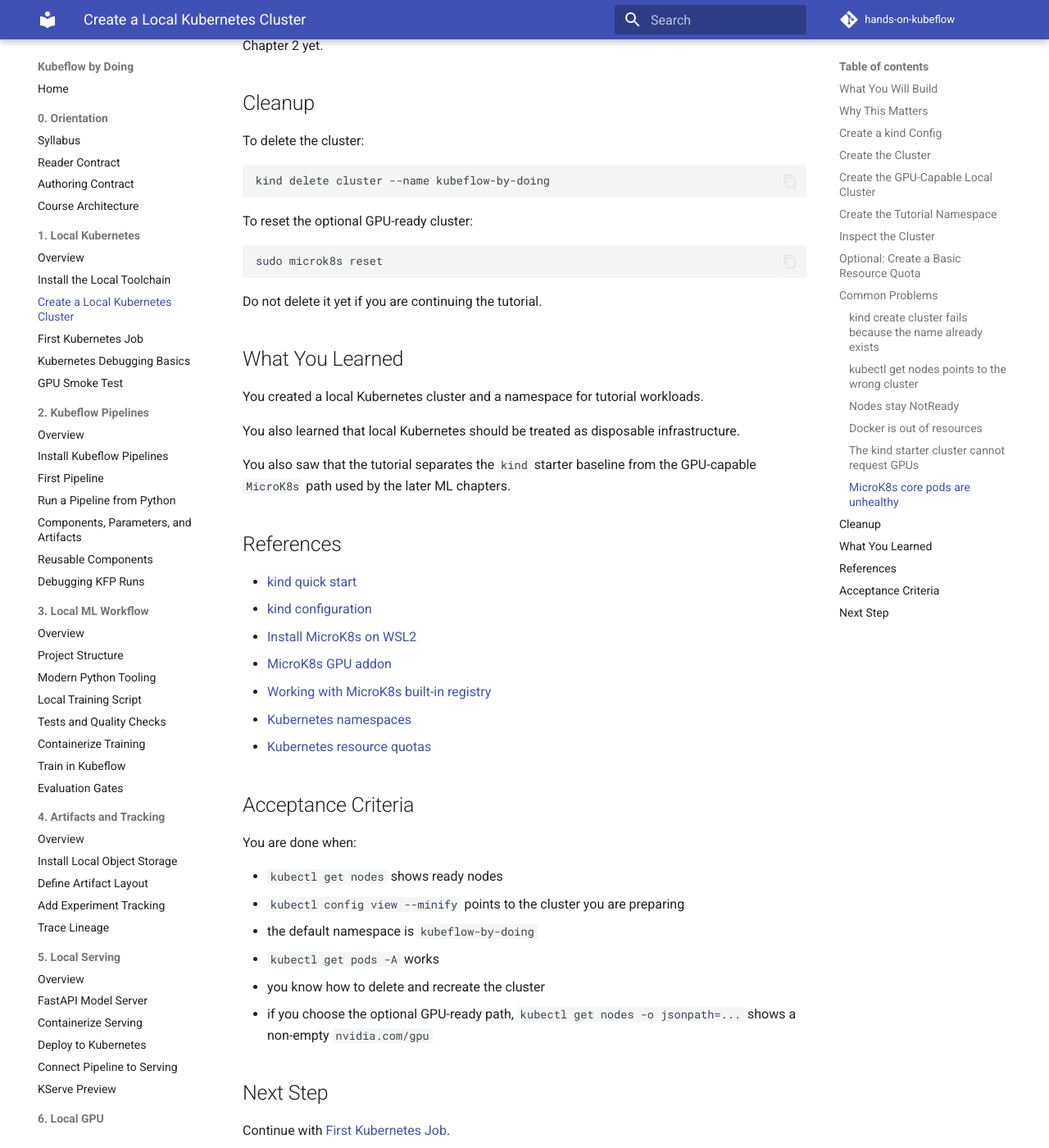
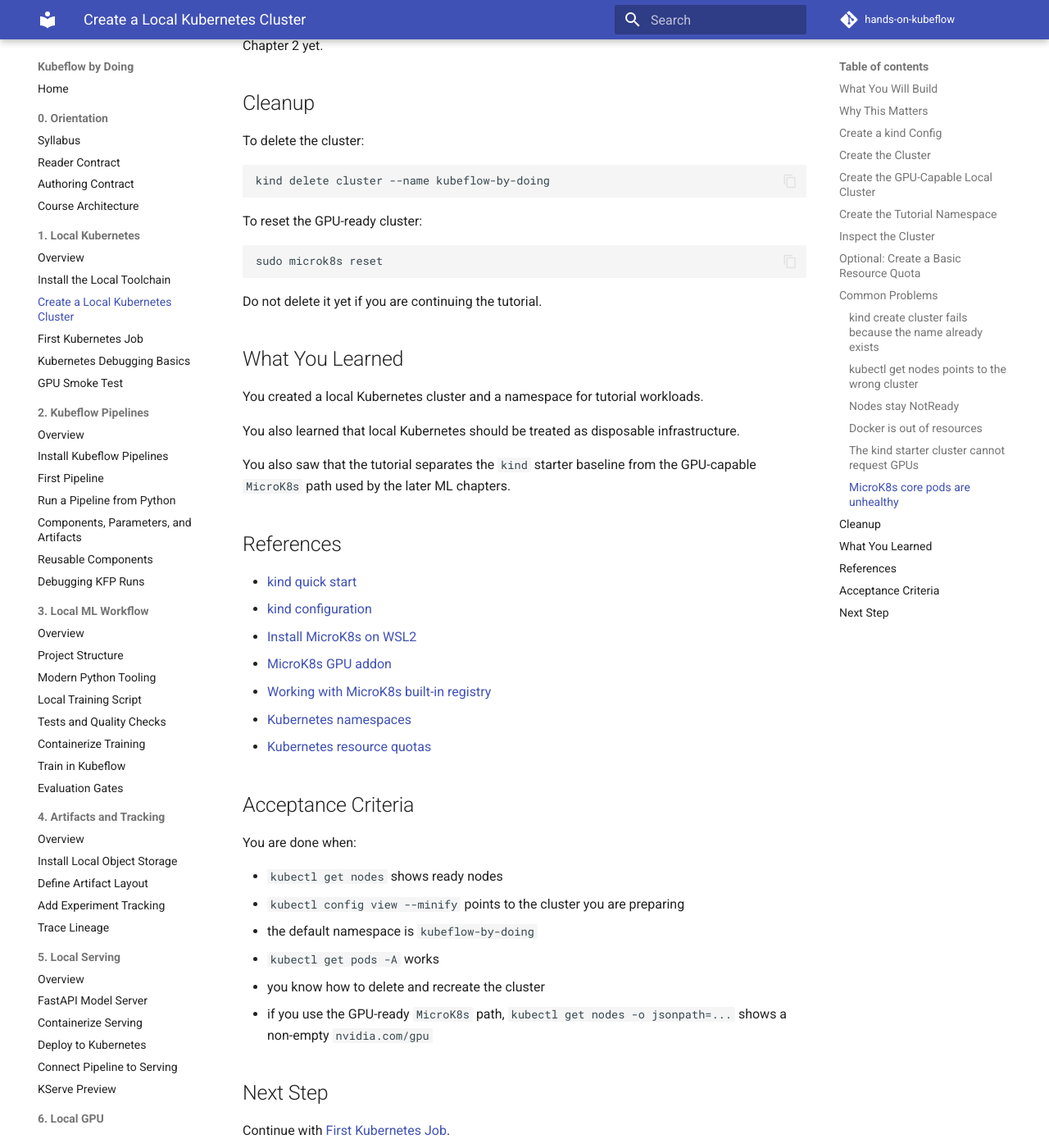
Before and after one commit to matze298/hands-on-kubeflow, an MkDocs documentation site: the page built from docs/01-local-kubernetes/02-create-local-cluster.md, in a window 1280 px wide and 1400 px high, scrolled down 7274 px. Shown: the whole window at 82% size. Built offline with MkDocs 1.6.1 and Material for MkDocs 9.7.7, drawn with Linux system fonts in a browser that asks for light colours; comment, search, counter and statistics services are not loaded; some of the changed text lies outside the part shown.

Commit message:
docs: make microk8s the default ml path

````diff
--- a/docs/01-local-kubernetes/02-create-local-cluster.md
+++ b/docs/01-local-kubernetes/02-create-local-cluster.md
@@ -93,7 +93,7 @@ If you want Kubernetes pods to request `nvidia.com/gpu` locally on WSL2, use `Mi
 
 `MicroK8s` runs natively inside the WSL2 Ubuntu environment and has official WSL2 installation and GPU addon documentation. That is the GPU-capable local cluster path used in the rest of the tutorial.
 
-In practice, this optional path does four things:
+In practice, this path does four things:
 
 - starts a local Kubernetes cluster inside WSL2
 - enables DNS and storage so later Kubeflow services can start cleanly
@@ -261,7 +261,7 @@ kubectl describe resourcequota tutorial-quota
 
 If your machine has less memory, adjust the quota or skip this step.
 
-If you are working on the optional GPU-capable `MicroK8s` path, apply the same namespace and quota manifests there after switching context.
+If you are working on the GPU-capable `MicroK8s` path, apply the same namespace and quota manifests there after switching context.
 
 ## Common Problems
 
@@ -346,7 +346,7 @@ To delete the cluster:
 kind delete cluster --name kubeflow-by-doing
 ```
 
-To reset the optional GPU-ready cluster:
+To reset the GPU-ready cluster:
 
 ```bash
 sudo microk8s reset
@@ -381,7 +381,7 @@ You are done when:
 - the default namespace is `kubeflow-by-doing`
 - `kubectl get pods -A` works
 - you know how to delete and recreate the cluster
-- if you choose the optional GPU-ready path, `kubectl get nodes -o jsonpath=...` shows a non-empty `nvidia.com/gpu`
+- if you use the GPU-ready `MicroK8s` path, `kubectl get nodes -o jsonpath=...` shows a non-empty `nvidia.com/gpu`
 
 ## Next Step
 
````
Also changed, not shown: other parts of docs/01-local-kubernetes/02-create-local-cluster.md (+1 -1 lines), docs/01-local-kubernetes/00-overview.md (+3 -3 lines), docs/01-local-kubernetes/01-install-toolchain.md (+4 -4 lines), docs/01-local-kubernetes/05-gpu-smoke-test.md (+1 -1 lines).
